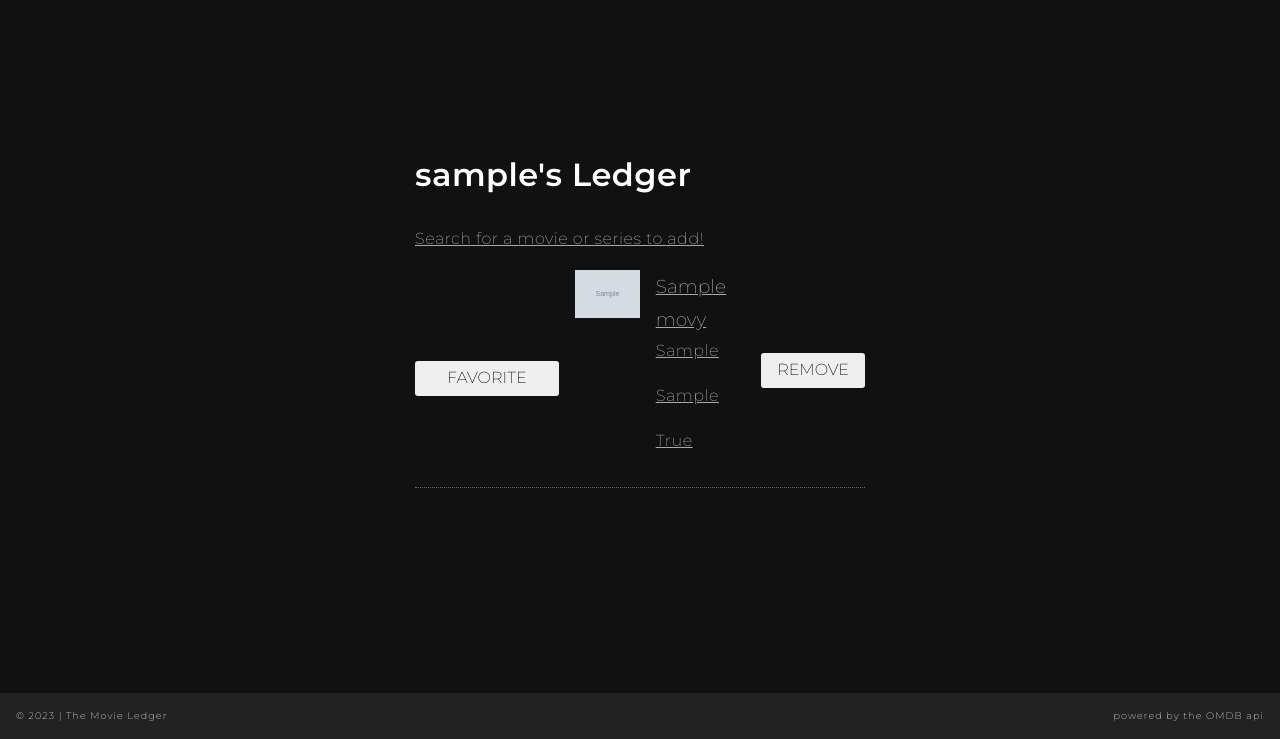
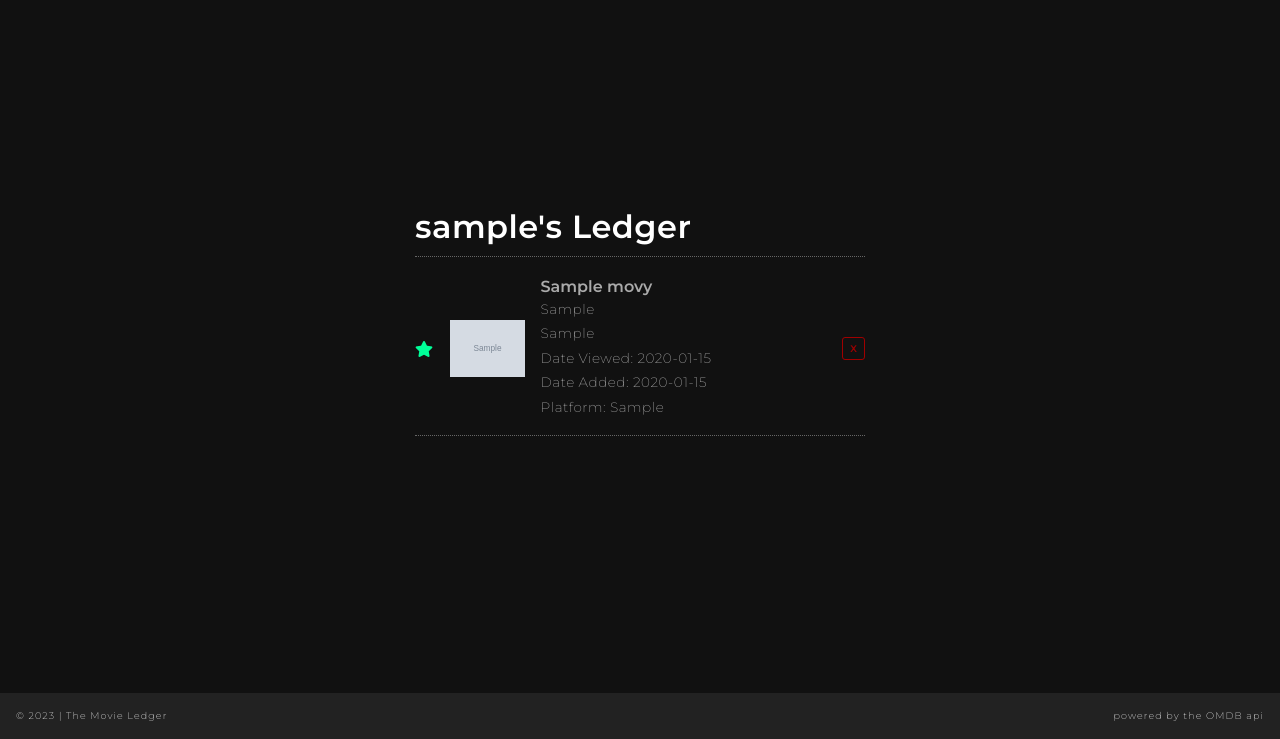
Before and after one commit to e1creative/movie-ledger, a Flask app: template templates/movies.html in a window 1280 px wide. Shown: the part 61-800 px from the top of the page. Run offline with Flask 2, Linux system fonts and the light colour scheme; the template is opened without the code that fills it: values that come from a table or form of the project are taken from there, others are empty; tables that the repository leaves empty hold one stand-in row (values such as "Sample post"); grey boxes marked "Sample" are stand-in pictures; some libraries are stand-ins or nearby versions.

Commit message:
Update database with platform, date added and date viewed for future functionality.  Update views to match.

```diff
--- a/app.py
+++ b/app.py
@@ -7,7 +7,7 @@
 from flask_cors import CORS
 
 from services import movie_search, movie_search_by_id
-from forms import UserAddForm, LoginForm, UserEditForm, UserDeleteForm, MovieSearchForm, MovieAddForm
+from forms import UserAddForm, LoginForm, UserEditForm, UserDeleteForm, MovieSearchForm, MovieAddEditForm
 from models import db, connect_db, User, Movie
 
 app = Flask(__name__)
@@ -67,7 +67,7 @@
 def signup():
     """Handle user signup.
 
-    Create new user and add to DB. Redirect to home page.
+    Create new user and add to DB. Redirect to /movie-search.
 
     If form not valid, present form.
 
@@ -80,7 +80,7 @@
     if form.validate_on_submit():
         try:
             # send our user info to be registered
-            user = User.signup(
+            u = User.signup(
                 username=form.username.data,
                 password=form.password.data,
                 email=form.email.data,
@@ -90,7 +90,7 @@
             db.session.commit()
 
             # after db.session.commit() the user will contain the id from our db
-            do_login(user)
+            do_login(u)
 
         except IntegrityError:
             #
@@ -106,15 +106,18 @@
 
 @app.route('/login', methods=["GET", "POST"])
 def login():
-    """Handle login of user."""
+    """Handle login of user.
+
+    Authenticate credentials and redirect to the movies page.
+    """
 
     form = LoginForm()
 
     if form.validate_on_submit():
-        user = User.authenticate(form.username.data, form.password.data)
+        u = User.authenticate(form.username.data, form.password.data)
 
-        if user:
-            do_login(user)
+        if u:
+            do_login(u)
 
             return redirect("/movies")
 
@@ -151,21 +154,21 @@
 
     if editForm.validate_on_submit():
         # auth check if password is correct
-        user = User.authenticate(g.user.username, editForm.password.data)
+        u = User.authenticate(g.user.username, editForm.password.data)
 
-        if user:
+        if u:
             try:
                 # we already have the user from authenticating
 
                 # update our user with the new data
-                user.username = editForm.username.data
-                user.email = editForm.email.data
-                user.img_url = editForm.img_url.data
+                u.username = editForm.username.data
+                u.email = editForm.email.data
+                u.img_url = editForm.img_url.data
 
                 # if user is changing passwords, hash the new pw before commiting
                 if editForm.new_password.data:
                     newPW = User.hash_password(editForm.new_password.data)
-                    user.password = newPW
+                    u.password = newPW
 
                 # we do not need to db.session.add() since sqlalchemy
                 # already has the user in memory
@@ -198,14 +201,11 @@
 
     if deleteForm.validate_on_submit():
         # auth check if password is correct
-        user = User.authenticate(g.user.username, deleteForm.password.data)
+        u = User.authenticate(g.user.username, deleteForm.password.data)
 
-        if user:
-            # coudn't use User.query.get(id) here; had to use filter_by(). ???
-            # User.query.filter_by(id=g.user.id).delete()
-
+        if u:
             # need to use db.session.delete(obj) if we want the delete cascade to work
-            db.session.delete(user)
+            db.session.delete(u)
             db.session.commit()
 
             do_logout()
@@ -239,37 +239,82 @@
     Add the movie if a post request is coming in.
     """
 
+    # since this route will handle both our add function and
+    # edit function, we need to pre-populate the fields with
+    # both api information, as well as db information (if the
+    # movie exists in our db).
+    #
+    # if the movie already exists in our database, we should
+    # should replace the "add to ledger" button with an "update"
+    # button and a note that the movie is
+    # already in our list.
+    #
+    # on submission of the form, we should check to see if the
+    # movie is in our db again
+    #
+
+
     # if a user is NOT in the session then redirect to login
     if not g.user:
         flash("Please login!", "danger")
         return redirect("/login")
 
 
-    form = MovieAddForm()
+    form = MovieAddEditForm()
 
     # if form data is submitted (our movie detail page)
     if form.validate_on_submit():
 
-        movie = Movie(imdb_id=movie_id,
-                    user_id=g.user.id,
-                    title=request.form["title"],
-                    year=request.form["year"][0:4],
-                    actors=request.form['actors'],
-                    favorite=True if request.form.get('favorite') else False,
-                    platform=request.form['platform'],
-                    imdb_img=request.form["imdb_img"]
-                    )
+        # update a movie
+        if form.date_added.data:
 
-        try:
-            db.session.add(movie)
+            # query our movie object from the db
+            m = Movie.query.filter_by(imdb_id=movie_id, user_id=g.user.id).first()
+
+            # update values.  there will only be 3 that we can modify
+            m.favorite=form.favorite.data
+            m.platform=None if not form.platform.data else form.platform.data
+            m.date_viewed=form.date_viewed.data
 
             db.session.commit()
 
-        except IntegrityError as exc:
-            flash("Movie is already in your list!", "danger")
-            return redirect("/movies")
+            flash("Movie updated!", "success")
 
-        flash("Movie added to your list!", "success")
+        # save a new movie
+        else:
+
+            # date_added will take the default from our model
+
+            # date_viewed will be set to None <class 'NoneType'> if user doesn't
+            #   add a date so our db entry will be empty
+
+            # platform needs to be explicitly set to None <class 'NoneType'>
+            #   if no data is sent because wtforms sends us an empty string
+            #   for value="" (different than date_viewed) and sqlalchemy will
+            #   store that empty string in our db.
+
+            m = Movie(imdb_id=movie_id,
+                        user_id=g.user.id,
+                        title=form.title.data,
+                        year=form.year.data[0:4],
+                        actors=form.actors.data,
+                        favorite=form.favorite.data,
+                        platform=None if not form.platform.data else form.platform.data,
+                        date_viewed=form.date_viewed.data,
+                        imdb_img=form.imdb_img.data
+                        )
+
+            try:
+                db.session.add(m)
+
+                db.session.commit()
+
+            except IntegrityError as exc:
+                flash("Movie is already in your list!", "danger")
+                return redirect("/movies")
+
+            flash("Movie added to your list!", "success")
+
         return redirect("/movies")
 
 
@@ -281,6 +326,12 @@
         # created in our js code
         movie = movie_search_by_id(movie_id)
 
+        # favorite will take the default value from our model
+        # date_added will take the default from our model
+        # date_viewed is optional so None <class 'NoneType'> will
+        #   be our value and db field will be blank
+        # platform is optional so None <class 'NoneType'> will
+        #   be our value and db field will be blank
         m = Movie(imdb_id=request.json["imdb_id"],
                     user_id=g.user.id,
                     title=request.json["title"],
@@ -288,11 +339,6 @@
                     actors=movie['Actors'],
                     imdb_img=request.json["imdb_img"]
                     )
-
-        print("\n***************")
-        print("Movie object: ")
-        print(m.actors)
-        print("***************\n")
 
         try:
             db.session.add(m)
@@ -308,26 +354,42 @@
         return (resp, 201)
 
 
-    # if the form has not been submitted (get request) then
-    # load the movie info: get data from our api and pass
-    # to our form
+    # the functionality below is placed there because we don't
+    # need this functionality to run on a post request.  if we
+    # placed this functionality at the top of our view function
+    # we would be making unnecessary api and db calls when a
+    # post request is made.
 
+    # get the movie data from the api
     # movie data returned will be a dictionary
     movie = movie_search_by_id(movie_id)
+
+    # update our wtform data on the front end to match the movie
+    # details of the movie we are viewing, so when we submit the
+    # add-movie-form our values will correct
+    form.title.data=movie['Title']
+    form.year.data=movie['Year']
+    form.actors.data=movie['Actors']
+    form.imdb_img.data=movie['Poster']
 
     # check if this movie is already in our database...
     # .first() returns the movie, or no movies
     movie_in_db = Movie.query.filter_by(imdb_id=movie_id, user_id=g.user.id).first()
 
-    form.title.data=movie['Title']
-    form.year.data=movie['Year']
-    form.actors.data=movie['Actors']
-    form.imdb_img.data=movie['Poster']
+    # if the movie is already in our ledger we can pre-populate
+    # the date that is exclusive to our db into our form as well.
+    # the date_added hidden field is added in wtforms as a flag
+    # for our post route so we can determine if the post is a
+    # new save, or an update
+    if movie_in_db:
+        form.favorite.data=movie_in_db.favorite
+        form.platform.data=movie_in_db.platform
+        form.date_viewed.data=movie_in_db.date_viewed
+        form.date_added.data=movie_in_db.date_added
 
     return render_template("movie-detail.html", form=form, movie=movie, movie_in_db=movie_in_db)
 
 
-# delete a movie from our user's movie list
 @app.route("/movie/<movie_id>", methods=["DELETE"])
 def delete_movie(movie_id):
     """Delete a movie from our db."""
@@ -338,6 +400,21 @@
     db.session.commit()
 
     resp = jsonify({"message": "success"})
+
+    return (resp, 200)
+
+
+@app.route('/movie/<movie_id>/favorite', methods=["POST"])
+def add_remove_favorite(movie_id):
+    """Add or remove a movie as a favorite"""
+
+    m = Movie.query.filter_by(user_id=g.user.id, imdb_id=movie_id).first()
+
+    m.favorite = not m.favorite
+
+    db.session.commit();
+
+    resp = jsonify({"message": "success", "favorite": m.favorite})
 
     return (resp, 200)
 
--- a/static/css/index.css
+++ b/static/css/index.css
@@ -109,7 +109,7 @@
 }
 
 .ml__content-container {
-    padding: 1rem;
+    padding: 2rem;
     display: flex;
     justify-content: center;
     margin-bottom: 64px;
@@ -202,18 +202,26 @@
 .ml__movie-details--item {
     margin-bottom: .5rem;
 }
-.ml__movie-details--add-form-favorite{
+.ml__movie-details--edit-title { margin-bottom: 0; }
+.ml__movie-details--edit-note { margin-top: 0; margin-bottom: 2rem; }
+.ml__movie-details--add-edit-form-favorite {
     flex-direction: row-reverse;
     justify-content: flex-end;
     align-items: center;
     gap: .75rem;
 }
-.ml__movie-details--add-form-favorite label{
+.ml__movie-details--add-edit-form-favorite label {
     margin-bottom: 0;
 }
+
+.ml__my-movies--page-title {
+    border-bottom: 1px dotted var(--border-color);
+}
+
 .ml__my-movies {
     list-style: none;
     padding: 0;
+    margin-top: 1rem;
 }
 
 .ml__my-movies--item {
@@ -226,31 +234,54 @@
     border-bottom: 1px dotted var(--border-color);
 
 }
-
 .ml__my-movies--item a {
     display: flex;
     gap: 1rem;
-
+    align-items: center;
+    flex-grow: 1;
+    text-decoration: none;
 }
+/* favorite star */
+.fa-star { font-size: 1rem; }
+.fa-star.far { color: #fff; }
+.fa-star.fas { color: #0F9; }
 
 .ml__my-movies--movie-image {
-    width: 65px;
+    width: 75px;
     height: 100%;
 }
-
+.ml__my-movies--movie-info-container > *:not(h3) {
+    font-size: .85rem;
+}
 .ml__my-movies--movie-title {
     margin: 0;
-    font-weight: 400;
+    font-weight: 600;
     letter-spacing: normal;
+    font-size: 1rem;
+    line-height: 1.15;
 }
 
 .ml__my-movies--movie-year {
     margin: 0;
 }
 
+.ml__my-movies--movie-actors {
+    margin: 0;
+}
+
+.ml__my-movies--movie-platform {
+    margin: 0;
+}
+
 .ml__my-movies--remove-button {
     margin-top: 0;
-    padding: .5rem 1rem;
+    font-weight: 600;
+    font-size: .6rem;
+    padding: .5em .75em;
+    background-color: transparent;
+    color: #a00000;
+    border: 1px solid #a00000;
+    border-radius: 3px;
 }
 
 .ml__edit-profile--edit-container {
--- a/static/js/movies.js
+++ b/static/js/movies.js
@@ -1,10 +1,12 @@
 const removeButtons = document.getElementsByTagName("button")
+const favButtons = document.getElementsByTagName("i")
 
-for (let el of removeButtons) {
+
+for (let el of removeButtons){
   el.addEventListener('click', deleteMovie)
 }
 
-function deleteMovie(e) {
+function deleteMovie(e){
   e.preventDefault();
 
   const movieID = e.target.getAttribute("data-id")
@@ -21,3 +23,33 @@
   })
   .catch((err) => console.log("err: ", err))
 }
+
+
+for (let el of favButtons){
+  el.addEventListener('click', toggleFavorite)
+}
+
+function toggleFavorite(e){
+  e.preventDefault();
+
+  const movieID = e.target.getAttribute("data-id")
+
+  /**
+   * favorite:
+   * far = false
+   * fas = true
+   */
+
+  axios.post(`/movie/${movieID}/favorite`)
+  .then(resp => {
+    if (resp.status == 200) {
+      console.log("Favorite: ", resp.data.favorite)
+      if(resp.data.favorite){
+        e.target.className = ("fas fa-star ml__my-movies--movie-fav")
+      } else {
+        e.target.className = ("far fa-star ml__my-movies--movie-fav")
+      }
+    }
+  })
+  .catch((err) => console.log("err: ", err))
+}
--- a/templates/base.html
+++ b/templates/base.html
@@ -8,6 +8,11 @@
     <link rel="preconnect" href="https://fonts.googleapis.com">
     <link rel="preconnect" href="https://fonts.gstatic.com" crossorigin>
     <link href="https://fonts.googleapis.com/css2?family=Montserrat:ital,wght@0,200;0,600;1,400&display=swap" rel="stylesheet">
+    <link
+        rel="stylesheet"
+        href="https://use.fontawesome.com/releases/v5.3.1/css/all.css"
+        integrity="sha384-mzrmE5qonljUremFsqc01SB46JvROS7bZs3IO2EmfFsd15uHvIt+Y8vEf7N7fWAU"
+        crossorigin="anonymous">
     <title>{% block pagetitle %}{% endblock %}</title>
 </head>
 <body>
--- a/templates/movie-search.html
+++ b/templates/movie-search.html
@@ -22,7 +22,7 @@
         </p>
     </div>
 {% endif %}
-<p>Enter a search term below to find a movie or series!</p>
+<p>Enter a term below to find a movie or series by title!</p>
 <form id="movieSearchForm" class="ml__search-form" method="POST">
     {{ form.hidden_tag() }}
     {% for field in form if field.widget.input_type != 'hidden' %}
--- a/templates/movies.html
+++ b/templates/movies.html
@@ -3,29 +3,36 @@
 {% block pagetitle %}Movie Ledger | Profile{% endblock %}
 
 {% block pagecontent %}
-<h1>{{ user.username }}'s Ledger</h1>
-<a href="/movie-search">Search for a movie or series to add!</a>
+<h1 class="ml__my-movies--page-title">{{ user.username }}'s Ledger</h1>
+{% if not user.movies %}
+<h3>No movies found....</h3>
+<a class="button" href="/movie-search">Search Now</a>
+{% endif %}
+{% if user.movies %}
 <ul id="myMovieList" class="ml__my-movies">
     {% for movie in user.movies %}
         <li class="ml__my-movies--item">
             {% if movie.favorite %}
-                <button class="ml__my-movies--movie-fav true">Favorite</button>
+                <i class="fa-star fas ml__my-movies--movie-fav" data-id="{{ movie['imdb_id'] }}"></i>
             {% else %}
-                <button class="ml__my-movies--movie-fav">Favorite</button>
+                <i class="far fa-star ml__my-movies--movie-fav" data-id="{{ movie['imdb_id'] }}"></i>
             {% endif %}
             <a href="/movie/{{ movie['imdb_id'] }}">
                 <img class="ml__my-movies--movie-image" src="{{ movie.imdb_img }}">
                 <div class="ml__my-movies--movie-info-container">
                     <h3 class="ml__my-movies--movie-title">{{ movie.title }}</h3>
                     <p class="ml__my-movies--movie-year">{{ movie.year }}</p>
-                    <p>{{ movie.actors }}</p>
-                    <p>{{ movie.favorite }}</p>
+                    <p class="ml__my-movies--movie-actors">{{ movie.actors }}</p>
+                    <p class="ml__my-movies--movie-actors">Date Viewed: {{ movie.date_viewed }}</p>
+                    <p class="ml__my-movies--movie-actors">Date Added: {{ movie.date_added }}</p>
+                    <p class="ml__my-movies--movie-platform">Platform: {{ movie.platform }}</p>
                 </div>
             </a>
-            <button class="ml__my-movies--remove-button" data-id="{{ movie['imdb_id'] }}">Remove</button>
+            <button class="ml__my-movies--remove-button" data-id="{{ movie['imdb_id'] }}">X</button>
         </li>
     {% endfor %}
 </ul>
 <script src="https://unpkg.com/axios/dist/axios.min.js"></script>
 <script src="/static/js/movies.js"></script>
+{% endif %}
 {% endblock %}
```
Also changed, not shown: forms.py (+5 -3 lines), models.py (+8 -4 lines), templates/movie-detail.html (+13 -8 lines), README.md, static/images/star-outlined-svgrepo-com.svg (deleted).
